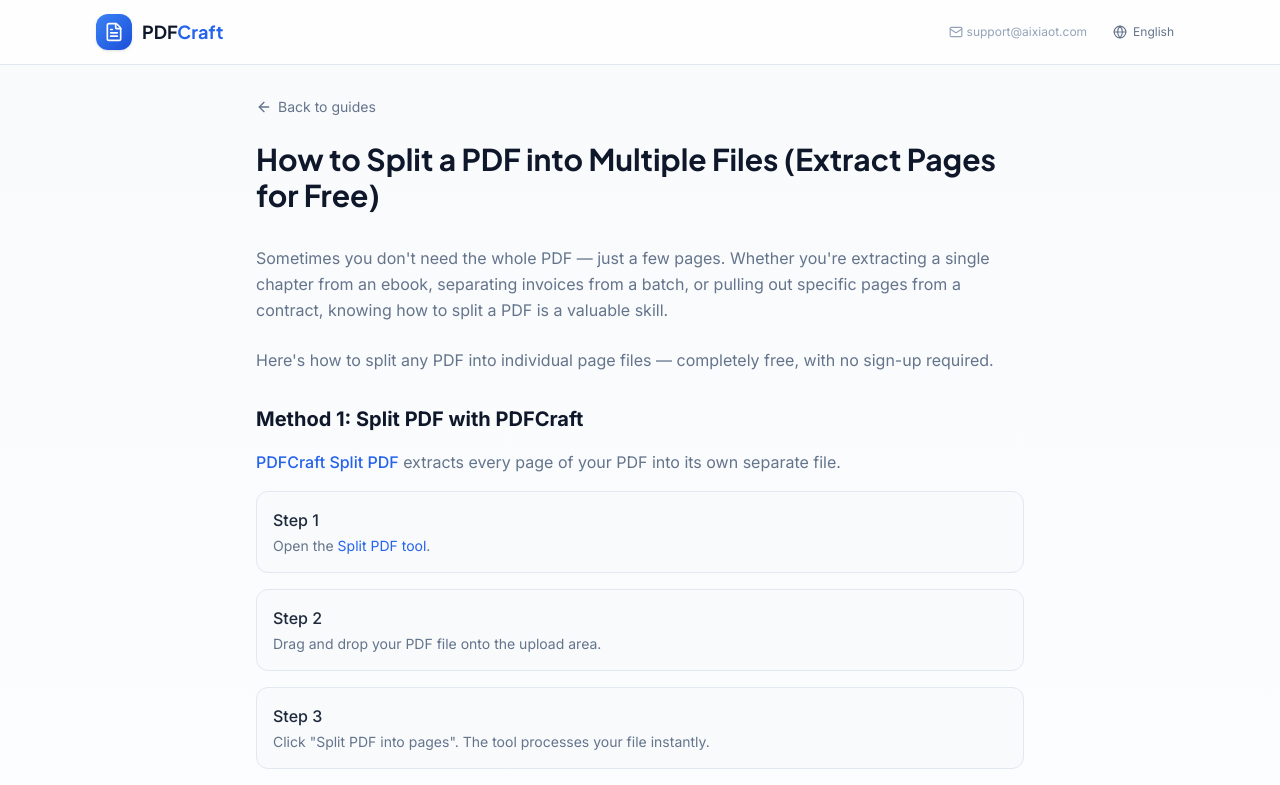
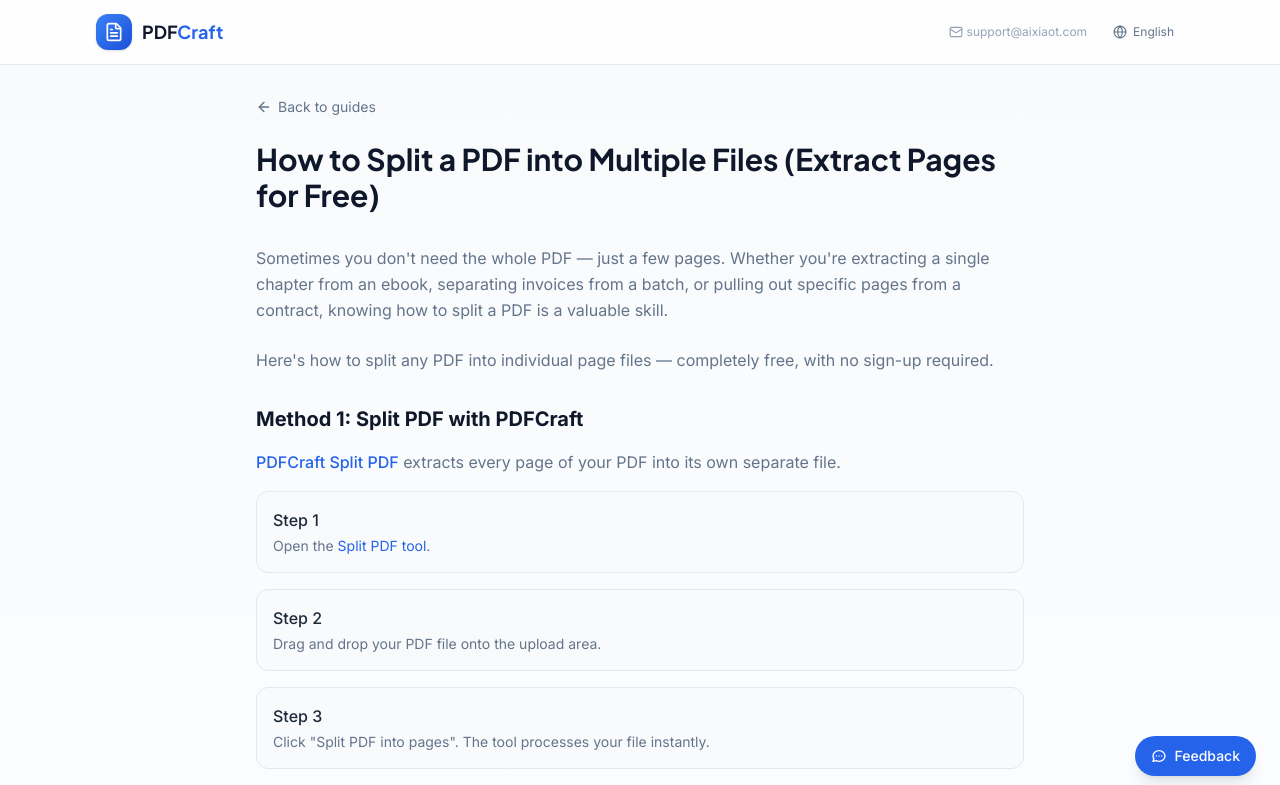
Before and after one commit to haizeigh/pdf-tools, a React (Vite) app: page /blog/split-pdf in a window 1280 px wide. Shown: the top 785 px of the page. Built offline with nearby package versions, Linux system fonts and the light colour scheme.

Commit message:
Add floating Feedback button

```diff
--- a/src/App.tsx
+++ b/src/App.tsx
@@ -21,6 +21,7 @@
 import { CompressPDFBlogPage } from './pages/blog/CompressPDFBlogPage';
 import { JpgToPDFBlogPage } from './pages/blog/JpgToPDFBlogPage';
 import { PdfToJpgBlogPage } from './pages/blog/PdfToJpgBlogPage';
+import { FeedbackButton } from './components/features/FeedbackButton';
 import { SplitPDFBlogPage } from './pages/blog/SplitPDFBlogPage';
 
 function App() {
@@ -54,6 +55,7 @@
           </Routes>
         </main>
         <Footer />
+        <FeedbackButton />
       </div>
     </BrowserRouter>
   );
--- /dev/null
+++ b/src/components/features/FeedbackButton.tsx
@@ -0,0 +1,13 @@
+export function FeedbackButton() {
+  return (
+    <a
+      href="mailto:support@aixiaot.com?subject=Feedback about PDFCraft"
+      className="fixed bottom-6 right-6 z-50 flex items-center gap-2 px-4 py-2.5 rounded-full bg-brand-600 text-white text-sm font-medium shadow-lg hover:bg-brand-700 hover:shadow-xl transition-all"
+    >
+      <svg className="w-4 h-4" fill="none" viewBox="0 0 24 24" stroke="currentColor" strokeWidth={2}>
+        <path strokeLinecap="round" strokeLinejoin="round" d="M8 12h.01M12 12h.01M16 12h.01M21 12c0 4.418-4.03 8-9 8a9.863 9.863 0 01-4.255-.949L3 20l1.395-3.72C3.512 15.042 3 13.574 3 12c0-4.418 4.03-8 9-8s9 3.582 9 8z" />
+      </svg>
+      Feedback
+    </a>
+  );
+}
```
